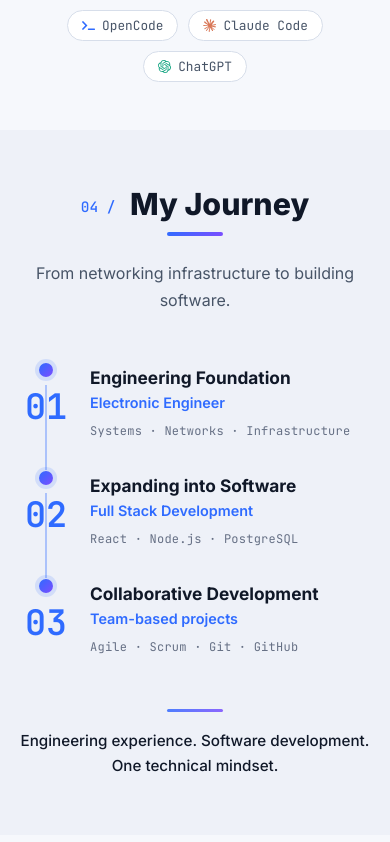
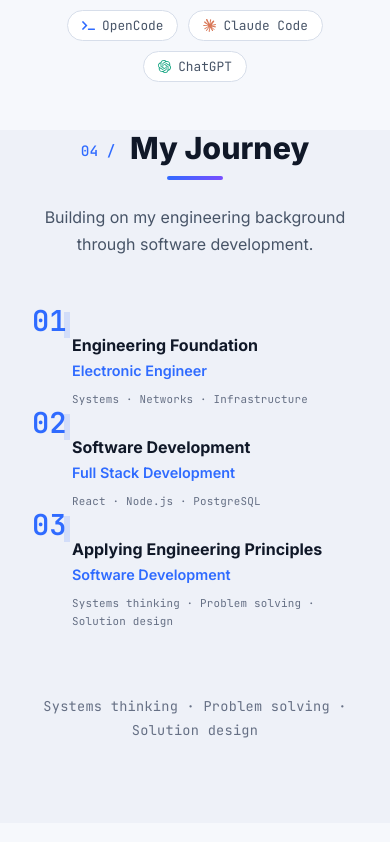
Before and after one commit to AlexandroCamacho1000/alejandrocamachodev, a React (Vite) app: page / in a window 390 px wide. Shown: the part 6342-7184 px from the top of the page. Built offline with nearby package versions, Linux system fonts and the light colour scheme.

Commit message:
redesign: My Journey as editorial timeline (Engineering Foundation -> Software Development -> Applying Engineering Principles)

```diff
--- a/src/components/MyJourney/MyJourney.css
+++ b/src/components/MyJourney/MyJourney.css
@@ -1,171 +1,226 @@
-.experience {
+.journey-section {
   background: var(--bg-secondary);
+  padding: 0 24px 80px;
+}
+
+.journey-header {
+  max-width: 1040px;
+  margin: 0 auto 48px;
+  text-align: center;
 }
 
 .journey-timeline {
   position: relative;
-  display: grid;
-  grid-template-columns: repeat(3, 1fr);
-  gap: 32px;
   max-width: 1040px;
-  margin: 56px auto 0;
+  margin: 0 auto;
 }
 
+/* Horizontal connecting line (desktop) */
 .journey-timeline::before {
   content: "";
   position: absolute;
-  top: 62px;
+  top: 72px;
   left: calc(100% / 6);
   right: calc(100% / 6);
   height: 2px;
-  border-radius: 2px;
   background: linear-gradient(
     90deg,
-    color-mix(in srgb, var(--accent) 8%, transparent),
-    color-mix(in srgb, var(--accent) 55%, transparent) 18%,
-    color-mix(in srgb, var(--accent) 55%, transparent) 82%,
-    color-mix(in srgb, var(--accent) 8%, transparent)
+    transparent,
+    color-mix(in srgb, var(--accent) 40%, transparent) 15%,
+    color-mix(in srgb, var(--accent) 40%, transparent) 50%,
+    color-mix(in srgb, var(--accent) 40%, transparent) 85%,
+    transparent
   );
 }
 
-.journey-step {
+.journey-stages {
+  display: grid;
+  grid-template-columns: repeat(3, 1fr);
+  gap: 40px;
+  position: relative;
+  z-index: 1;
+}
+
+.journey-stage {
   display: flex;
   flex-direction: column;
   align-items: center;
   text-align: center;
+  padding-top: 100px; /* space for the line above */
 }
 
-.journey-rail {
+.journey-stage-marker {
+  position: relative;
   display: flex;
   flex-direction: column;
   align-items: center;
+  margin-bottom: 24px;
 }
 
-.journey-step-num {
-  height: 42px;
+.journey-stage-number {
   font-family: var(--font-mono);
-  font-size: 2.6rem;
+  font-size: 2.4rem;
   font-weight: 700;
-  line-height: 42px;
+  line-height: 1;
   color: var(--accent);
-  margin-bottom: 14px;
+  margin-bottom: 8px;
 }
 
-.journey-node {
+.journey-stage-dot {
   width: 14px;
   height: 14px;
   border-radius: 50%;
   background: var(--gradient);
   box-shadow: 0 0 0 4px color-mix(in srgb, var(--accent) 15%, transparent);
+  position: relative;
+  z-index: 1;
 }
 
-.journey-stage {
-  font-size: 1.08rem;
+.journey-stage-content {
+  max-width: 280px;
+  margin: 0 auto;
+}
+
+.journey-stage-title {
+  font-size: 1.1rem;
   font-weight: 700;
   color: var(--text-primary);
-  margin-top: 20px;
-  margin-bottom: 6px;
+  margin: 24px 0 6px;
+  line-height: 1.3;
 }
 
-.journey-label {
+.journey-stage-label {
   color: var(--accent);
   font-size: 0.9rem;
   font-weight: 600;
-  margin-bottom: 12px;
+  margin-bottom: 16px;
 }
 
-.journey-tech {
+.journey-stage-techs {
   font-family: var(--font-mono);
-  font-size: 0.75rem;
+  font-size: 0.72rem;
+  color: var(--text-muted);
   letter-spacing: 0.02em;
-  color: var(--text-muted);
+  line-height: 1.6;
 }
 
 .journey-closing {
-  margin: 44px auto 0;
+  margin: 64px auto 0;
   max-width: 700px;
-  padding-top: 22px;
-  position: relative;
   text-align: center;
-  color: var(--text-primary);
-  font-size: 1rem;
-  font-weight: 500;
-  line-height: 1.7;
+  font-family: var(--font-mono);
+  font-size: 0.85rem;
+  color: var(--text-muted);
+  letter-spacing: 0.02em;
+  line-height: 1.8;
 }
 
-.journey-closing::before {
-  content: "";
-  display: block;
-  width: 56px;
-  height: 3px;
-  border-radius: 2px;
-  margin: 0 auto 16px;
-  background: var(--gradient);
-  opacity: 0.85;
-}
-
+/* Mobile / Tablet */
 @media (max-width: 900px) {
-  .journey-timeline {
-    grid-template-columns: 1fr;
-    gap: 40px;
-    max-width: 560px;
-    margin-top: 44px;
-  }
-
   .journey-timeline::before {
     display: none;
   }
 
-  .journey-step {
-    flex-direction: row;
-    align-items: flex-start;
-    text-align: left;
-    gap: 18px;
-  }
-
-  .journey-rail {
-    position: relative;
-    width: 52px;
-    flex-shrink: 0;
-  }
-
-  .journey-step-num {
-    order: 2;
-    height: auto;
-    font-size: 2.2rem;
-    line-height: 1;
-    margin-top: 12px;
-    margin-bottom: 0;
-  }
-
-  .journey-node {
-    order: 1;
+  .journey-stages {
+    grid-template-columns: 1fr;
+    gap: 48px;
+    max-width: 520px;
+    margin: 40px auto 0;
   }
 
   .journey-stage {
-    margin-top: 4px;
+    padding-top: 0;
+    display: flex;
+    flex-direction: column;
+    align-items: flex-start;
+    text-align: left;
+    gap: 16px;
+    position: relative;
   }
 
-  .journey-step:not(:last-child) .journey-rail::after {
+  .journey-stage::before {
     content: "";
     position: absolute;
-    top: 22px;
-    bottom: -46px;
-    left: calc(50% - 1px);
+    left: 8px;
+    top: 48px;
+    bottom: -24px;
     width: 2px;
-    background: color-mix(in srgb, var(--accent) 35%, transparent);
+    background: linear-gradient(
+      180deg,
+      transparent,
+      color-mix(in srgb, var(--accent) 35%, transparent) 20%,
+      color-mix(in srgb, var(--accent) 35%, transparent) 80%,
+      transparent
+    );
+  }
+
+  .journey-stage:last-child::before {
+    display: none;
+  }
+
+  .journey-marker {
+    display: flex;
+    flex-direction: column;
+    align-items: flex-start;
+    gap: 6px;
+    position: relative;
+    padding-left: 16px;
+    z-index: 1;
+  }
+
+  .journey-stage-number {
+    font-family: var(--font-mono);
+    font-size: 1.8rem;
+    font-weight: 700;
+    line-height: 1;
+    color: var(--accent);
+    margin-bottom: -4px;
+  }
+
+  .journey-stage-dot {
+    width: 12px;
+    height: 12px;
+    border-radius: 50%;
+    background: var(--gradient);
+    box-shadow: 0 0 0 3px color-mix(in srgb, var(--accent) 15%, transparent);
+  }
+
+  .journey-stage-content {
+    margin-left: 40px;
+    max-width: none;
+  }
+
+  .journey-stage-title {
+    font-size: 1.05rem;
+    margin-top: 0;
+  }
+
+  .journey-stage-label {
+    margin-bottom: 12px;
+  }
+
+  .journey-stage-techs {
+    font-size: 0.7rem;
   }
 }
 
 @media (max-width: 600px) {
   .journey-timeline {
-    gap: 32px;
-    margin-top: 36px;
+    padding: 0 8px;
   }
 
-  .journey-closing {
-    margin-top: 36px;
-    padding-top: 18px;
-    font-size: 0.95rem;
+  .journey-stage-title {
+    font-size: 1rem;
+  }
+
+  .journey-stage-techs {
+    font-size: 0.68rem;
   }
 }
+
+/* Reduced motion */
+@media (prefers-reduced-motion: reduce) {
+  .journey-stage-wrapper {
+    transition: none !important;
+  }
+}
--- a/src/components/MyJourney/MyJourney.jsx
+++ b/src/components/MyJourney/MyJourney.jsx
@@ -2,19 +2,19 @@ import './MyJourney.css';
 import { useLanguage } from '../../i18n/useLanguage';
 import { useReveal } from '../../hooks/useReveal';
 
-function JourneyStep({ stage }) {
+function JourneyStage({ stage }) {
   const ref = useReveal();
 
   return (
-    <div className="journey-step" ref={ref}>
-      <div className="journey-rail">
-        <span className="journey-step-num">{stage.num}</span>
-        <span className="journey-node" />
+    <div className="journey-stage-wrapper" ref={ref}>
+      <div className="journey-stage-node">
+        <span className="journey-stage-number">{stage.num}</span>
+        <span className="journey-stage-dot" />
       </div>
-      <div className="journey-step-body">
-        <h3 className="journey-stage">{stage.title}</h3>
-        <p className="journey-label">{stage.label}</p>
-        <p className="journey-tech">{stage.tags.join(' · ')}</p>
+      <div className="journey-stage-content">
+        <h3 className="journey-stage-title">{stage.title}</h3>
+        <p className="journey-stage-label">{stage.label}</p>
+        <p className="journey-stage-techs">{stage.tags.join(' · ')}</p>
       </div>
     </div>
   );
@@ -26,13 +26,15 @@ function MyJourney() {
   const stages = t('journey.stages');
 
   return (
-    <section className="experience" id="journey">
-      <h2 className="section-title" data-index="04">{t('journey.title')}</h2>
-      <p className="section-subtitle">{t('journey.subtitle')}</p>
+    <section className="journey-section" id="journey">
+      <header className="journey-header" ref={gridRef}>
+        <h2 className="section-title" data-index="04">{t('journey.title')}</h2>
+        <p className="section-subtitle">{t('journey.subtitle')}</p>
+      </header>
 
-      <div className="journey-timeline" ref={gridRef}>
-        {stages.map((stage) => (
-          <JourneyStep key={stage.num} stage={stage} />
+      <div className="journey-timeline">
+        {stages.map((stage, index) => (
+          <JourneyStage key={stage.num} stage={stage} index={index} total={stages.length} />
         ))}
       </div>
 
--- a/src/i18n/translations.js
+++ b/src/i18n/translations.js
@@ -129,7 +129,7 @@ const translations = {
     },
     journey: {
       title: "My Journey",
-      subtitle: "From networking infrastructure to building software.",
+      subtitle: "Building on my engineering background through software development.",
       stages: [
         {
           num: "01",
@@ -139,18 +139,18 @@ const translations = {
         },
         {
           num: "02",
-          title: "Expanding into Software",
+          title: "Software Development",
           label: "Full Stack Development",
           tags: ["React", "Node.js", "PostgreSQL"],
         },
         {
           num: "03",
-          title: "Collaborative Development",
-          label: "Team-based projects",
-          tags: ["Agile", "Scrum", "Git", "GitHub"],
+          title: "Applying Engineering Principles",
+          label: "Software Development",
+          tags: ["Systems thinking", "Problem solving", "Solution design"],
         },
       ],
-      closing: "Engineering experience. Software development. One technical mindset.",
+      closing: "Systems thinking · Problem solving · Solution design",
     },
     education: {
       title: "Education & Certifications",
@@ -312,7 +312,7 @@ const translations = {
     },
     journey: {
       title: "Mi Trayectoria",
-      subtitle: "De la infraestructura de redes a construir software.",
+      subtitle: "Aplicando mi formación de ingeniería al desarrollo de software.",
       stages: [
         {
           num: "01",
@@ -322,18 +322,18 @@ const translations = {
         },
         {
           num: "02",
-          title: "Expansión hacia el Software",
+          title: "Desarrollo de Software",
           label: "Desarrollo Full Stack",
           tags: ["React", "Node.js", "PostgreSQL"],
         },
         {
           num: "03",
-          title: "Desarrollo Colaborativo",
-          label: "Proyectos en equipo",
-          tags: ["Agile", "Scrum", "Git", "GitHub"],
+          title: "Aplicando Principios de Ingeniería",
+          label: "Desarrollo de Software",
+          tags: ["Pensamiento sistémico", "Resolución de problemas", "Diseño de soluciones"],
         },
       ],
-      closing: "Experiencia en ingeniería. Desarrollo de software. Una sola mentalidad técnica.",
+      closing: "Pensamiento sistémico · Resolución de problemas · Diseño de soluciones",
     },
     education: {
       title: "Educación y Certificaciones",
```
